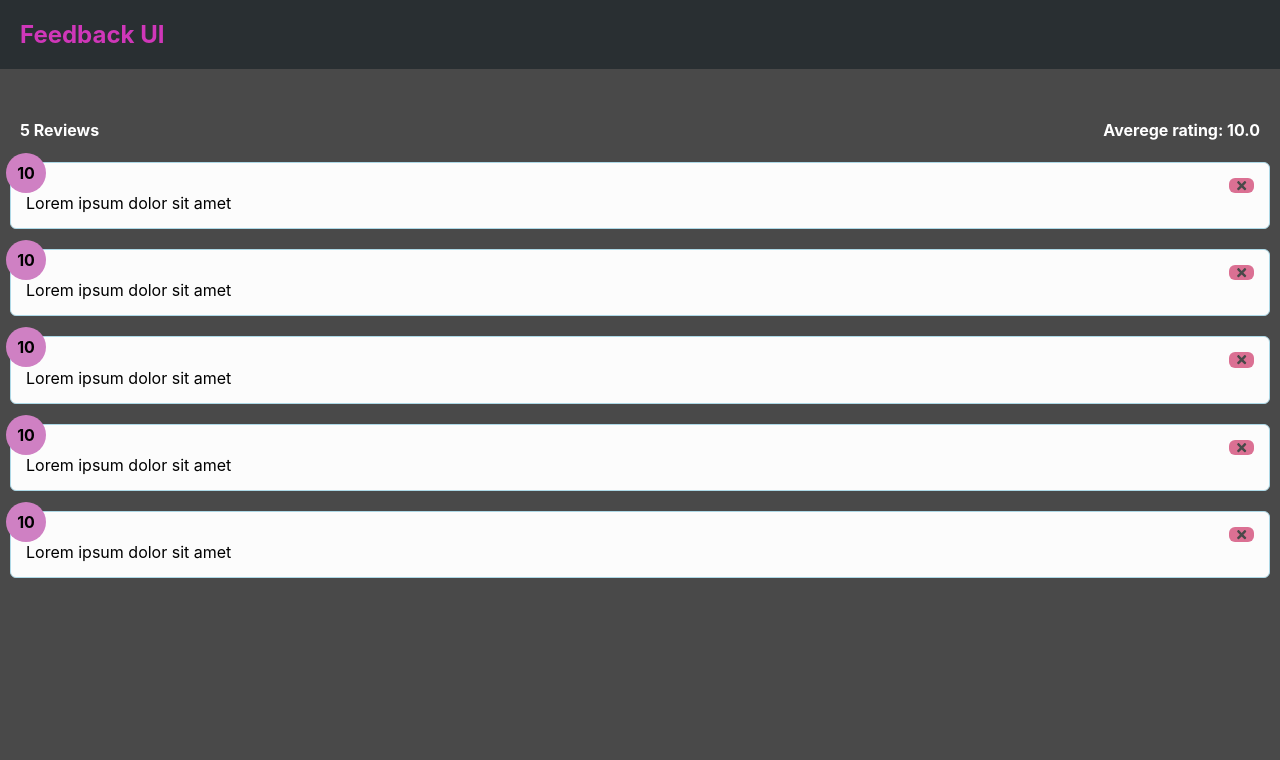
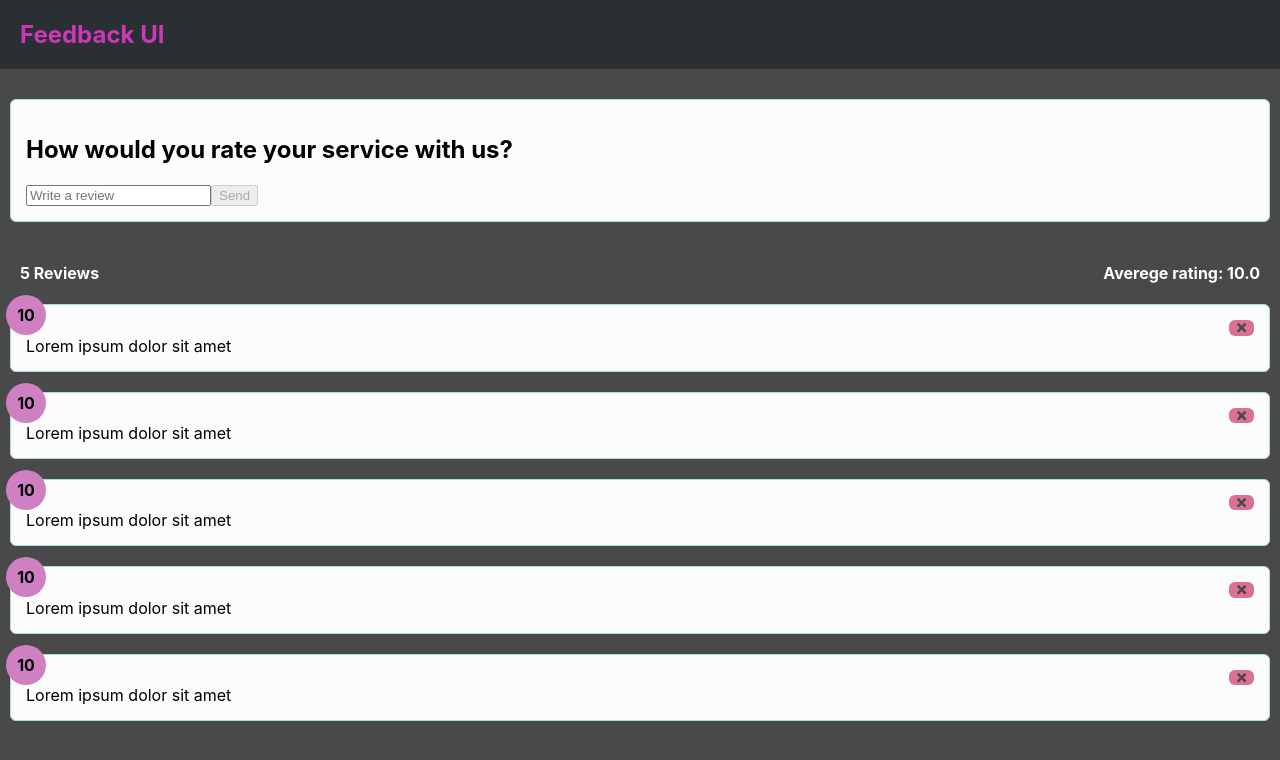
Before and after one commit to ZuzannaFilipkowska/feedback-app, a React (Create React App) app in the folder feedback-app/: page / in a window 1280 px wide. Shown: the top 760 px of the page. Built offline with nearby package versions, Linux system fonts and the light colour scheme.

Commit message:
Added shared button component and feedback form

```diff
--- a/feedback-app/src/App.js
+++ b/feedback-app/src/App.js
@@ -4,6 +4,7 @@
 import { useState } from "react";
 import FeedbackList from "./components/FeedbackList";
 import FeedbackStats from "./components/FeedbackStats";
+import FeedbackForm from "./components/FeedbackForm";
 
 function App() {
   const [feedback, setFeedback] = useState(FeedbackData);
@@ -15,6 +16,7 @@
     <>
       <Header />
       <div className="container">
+        <FeedbackForm />
         <FeedbackStats feedback={feedback}></FeedbackStats>
         <FeedbackList
           feedback={feedback}
--- /dev/null
+++ b/feedback-app/src/components/FeedbackForm.jsx
@@ -0,0 +1,49 @@
+import { useState } from "react";
+import Card from "./shared/Card";
+import Button from "./shared/Button";
+
+function FeedbackForm() {
+  const [text, setText] = useState("");
+  const [btnDisabled, setBtnDisabled] = useState(true);
+  const [msg, setMsg] = useState("");
+
+  const handleTextChange = (e) => {
+    if (text === "") {
+      setBtnDisabled(true);
+      setMsg(null);
+    } else if (text !== "" && text.trim().length <= 10) {
+      setBtnDisabled(true);
+      setMsg("Text must be at least 10 characters");
+    } else {
+      setBtnDisabled(false);
+      setMsg(null);
+    }
+    setText(e.target.value);
+  };
+
+  return (
+    <Card>
+      <form
+        action="
+      "
+      >
+        <h2>How would you rate your service with us?</h2>
+        {/* todo - add rating select component */}
+        <div className="inputGroup">
+          <input
+            type="text"
+            onChange={handleTextChange}
+            placeholder="Write a review"
+            value={text}
+          />
+          <Button type="submit" isDisabled={btnDisabled}>
+            Send
+          </Button>
+        </div>
+        {msg && <div className="message">{msg}</div>}
+      </form>
+    </Card>
+  );
+}
+
+export default FeedbackForm;
--- /dev/null
+++ b/feedback-app/src/components/shared/Button.jsx
@@ -0,0 +1,23 @@
+import { PropTypes } from "prop-types";
+
+function Button({children, version, type, isDisabled}) {
+  return (
+    <button type={type} disabled={isDisabled} className={`btn btn-${version}`}>
+      {children}
+    </button>
+  );
+}
+
+Button.defaultProps = {
+  version: 'primary',
+  type: 'button',
+  isDisabled: false,
+}
+
+Button.propTypes = {
+  children: PropTypes.node.isRequired,
+  version: PropTypes.string,
+  type: PropTypes.string,
+  isDisabled: PropTypes.bool,
+}
+export default Button;
```
